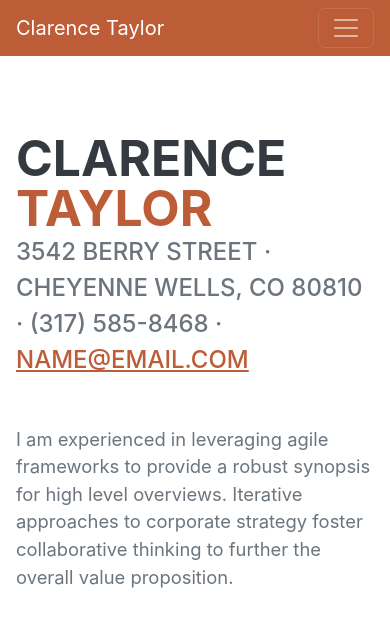
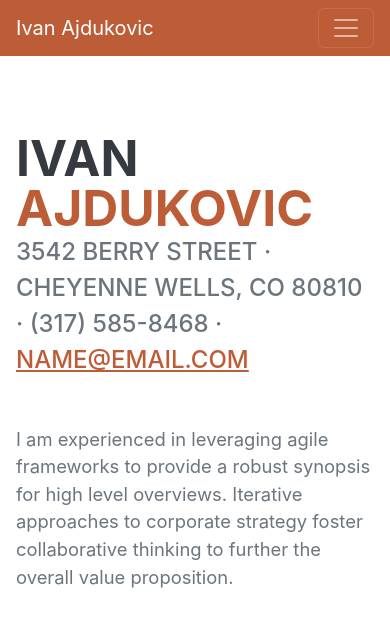
Before and after one commit to IvanAjdu/ivanajdu.github.io, a plain HTML site: page index.html in a window 390 px wide. Shown: the top 633 px of the page. Drawn offline with nearby package versions, Linux system fonts and the light colour scheme; a web font is replaced by a local one.

Commit message:
Name _ main page

```diff
--- a/index.html
+++ b/index.html
@@ -19,7 +19,7 @@
         <!-- Navigation-->
         <nav class="navbar navbar-expand-lg navbar-dark bg-primary fixed-top" id="sideNav">
             <a class="navbar-brand js-scroll-trigger" href="#page-top">
-                <span class="d-block d-lg-none">Clarence Taylor</span>
+                <span class="d-block d-lg-none">Ivan Ajdukovic</span>
                 <span class="d-none d-lg-block"><img class="img-fluid img-profile rounded-circle mx-auto mb-2" src="assets/img/profile.jpg" alt="..." /></span>
             </a>
             <button class="navbar-toggler" type="button" data-bs-toggle="collapse" data-bs-target="#navbarResponsive" aria-controls="navbarResponsive" aria-expanded="false" aria-label="Toggle navigation"><span class="navbar-toggler-icon"></span></button>
@@ -40,8 +40,8 @@
             <section class="resume-section" id="about">
                 <div class="resume-section-content">
                     <h1 class="mb-0">
-                        Clarence
-                        <span class="text-primary">Taylor</span>
+                        Ivan
+                        <span class="text-primary">Ajdukovic</span>
                     </h1>
                     <div class="subheading mb-5">
                         3542 Berry Street · Cheyenne Wells, CO 80810 · (317) 585-8468 ·
```
Also changed, not shown: 1 other file.
